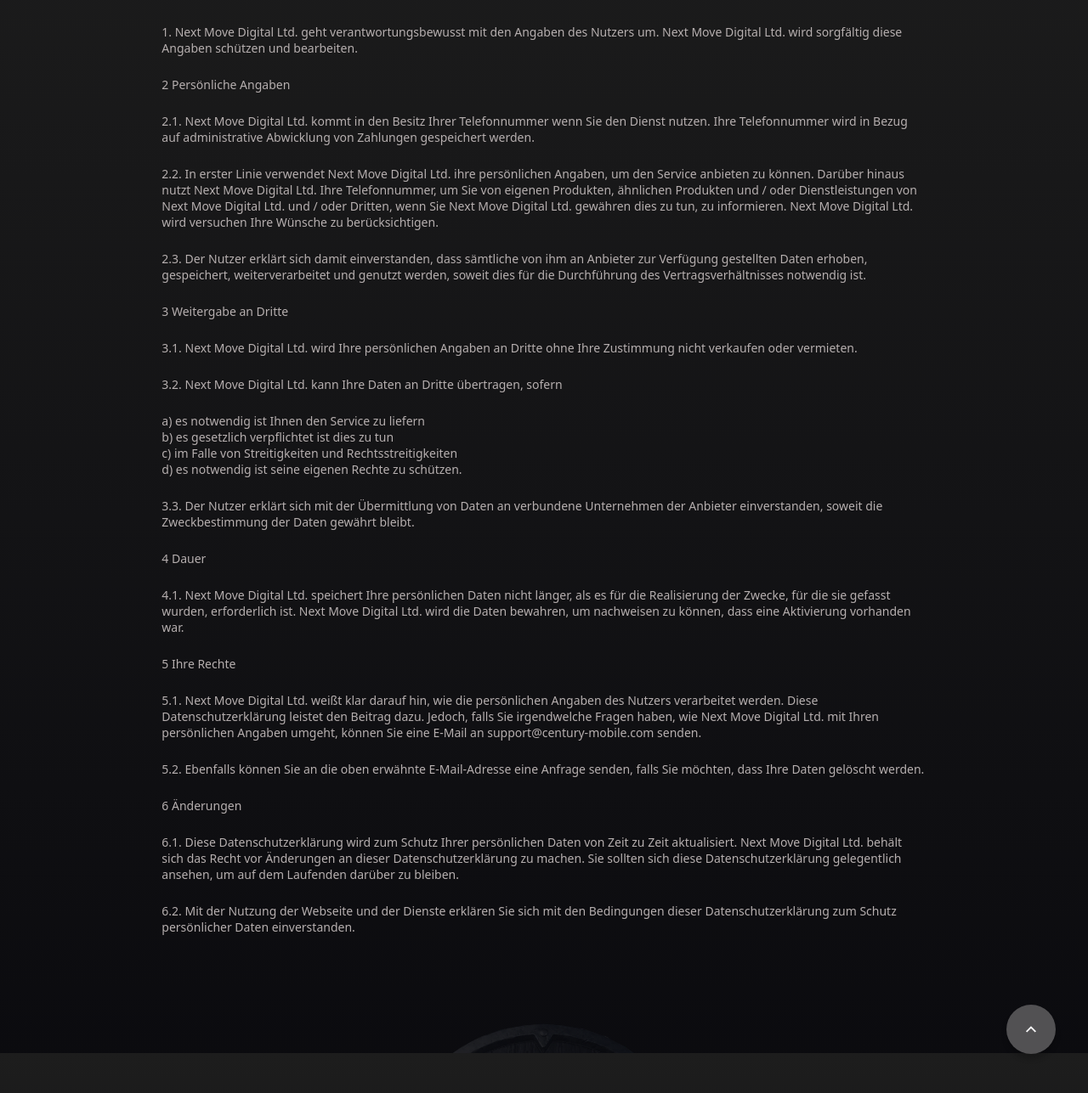
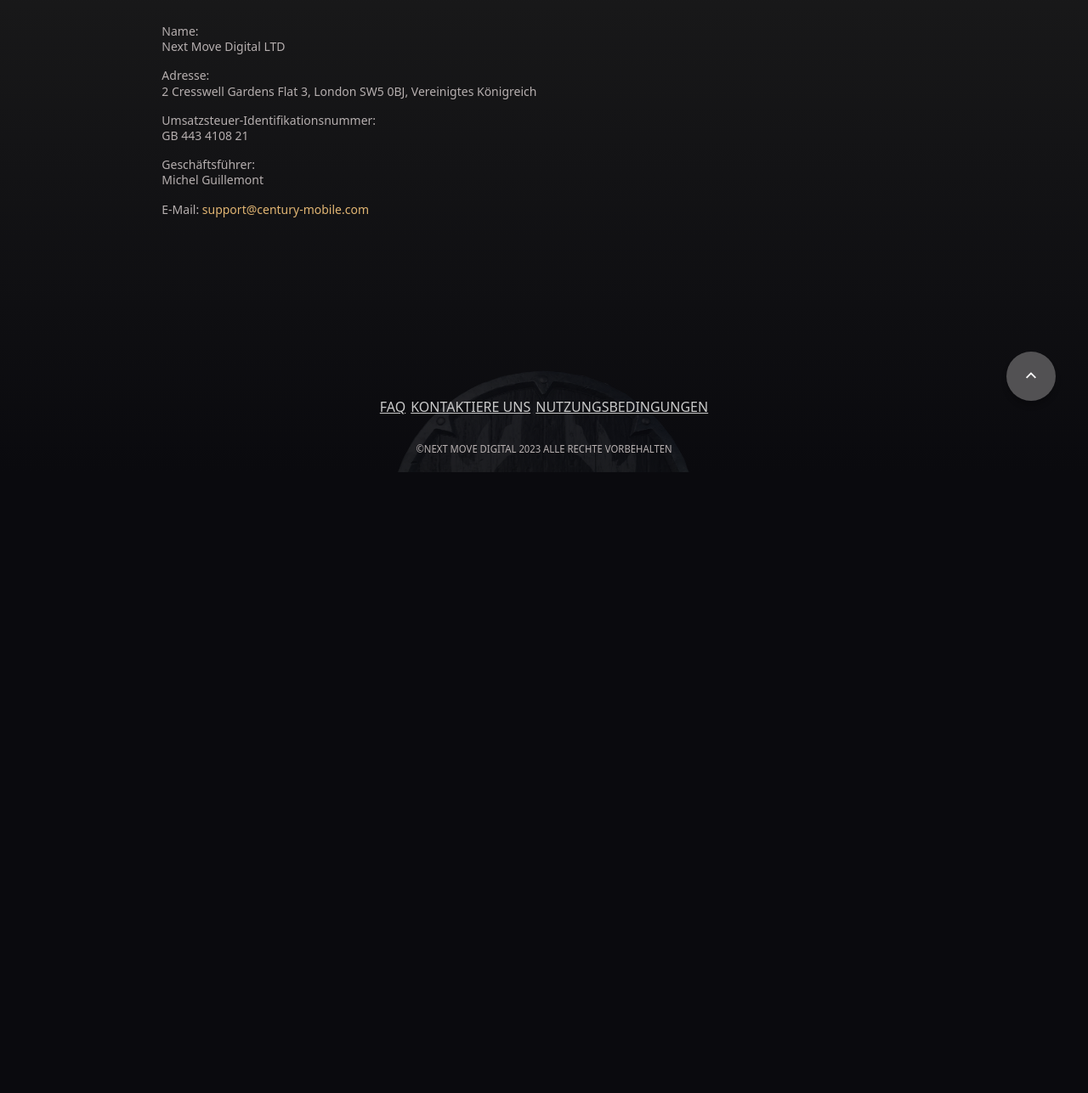
Before and after one commit to pwintegrations/austria-pin, a plain HTML site: page imprint.html in a window 1280 px wide. Shown: the part 190-1477 px from the top of the page at 85% size. After the commit the page ends 800 px from the top, so only its background shows below. Drawn offline with nearby package versions, Linux system fonts and the light colour scheme; files whose address does not match are found by name.

Commit message:
New Pages

```diff
--- a/imprint.html
+++ b/imprint.html
@@ -59,80 +59,6 @@
             </div>
         </div>
     </div>
-    <section class="terms">
-        <div class="container container-sm">
-            <div class="row justify-content-center">
-                <div class="col-md-10 col-12">
-                    <div class="text-block">
-                        <p>1. Next Move Digital Ltd. geht verantwortungsbewusst mit den Angaben des Nutzers um. Next Move Digital Ltd. wird sorgfältig diese Angaben schützen und bearbeiten.</p>
-                        <p>2 Persönliche Angaben</p>
-                        <p>2.1. Next Move Digital Ltd. kommt in den Besitz Ihrer Telefonnummer wenn Sie den Dienst nutzen. Ihre Telefonnummer wird in Bezug auf administrative Abwicklung von Zahlungen gespeichert werden.</p>
-                        <p>2.2. In erster Linie verwendet Next Move Digital Ltd. ihre persönlichen Angaben, um den Service anbieten zu können. Darüber hinaus nutzt Next Move Digital Ltd. Ihre Telefonnummer, um Sie von eigenen Produkten, ähnlichen Produkten und / oder Dienstleistungen von Next Move Digital Ltd. und / oder Dritten, wenn Sie Next Move Digital Ltd. gewähren dies zu tun, zu informieren. Next Move Digital Ltd. wird versuchen Ihre Wünsche zu berücksichtigen.</p>
-                        <p>2.3. Der Nutzer erklärt sich damit einverstanden, dass sämtliche von ihm an Anbieter zur Verfügung gestellten Daten erhoben, gespeichert, weiterverarbeitet und genutzt werden, soweit dies für die Durchführung des Vertragsverhältnisses notwendig ist.</p>
-                        <p>3 Weitergabe an Dritte</p>
-                        <p>3.1. Next Move Digital Ltd. wird Ihre persönlichen Angaben an Dritte ohne Ihre Zustimmung nicht verkaufen oder vermieten.</p>
-                        <p>3.2. Next Move Digital Ltd. kann Ihre Daten an Dritte übertragen, sofern</p>
-                        <p>
-
-                            <span class="separate-line">a) es notwendig ist Ihnen den Service zu liefern</span>
-                            <span class="separate-line">b) es gesetzlich verpflichtet ist dies zu tun</span>
-                            <span class="separate-line">c) im Falle von Streitigkeiten und Rechtsstreitigkeiten</span>
-                            <span class="separate-line">d) es notwendig ist seine eigenen Rechte zu schützen.</span>
-                        </p>
-                        <p>3.3. Der Nutzer erklärt sich mit der Übermittlung von Daten an verbundene Unternehmen der Anbieter einverstanden, soweit die Zweckbestimmung der Daten gewährt bleibt.</p>
-                        <p>4 Dauer</p>
-                        <p>4.1. Next Move Digital Ltd. speichert Ihre persönlichen Daten nicht länger, als es für die Realisierung der Zwecke, für die sie gefasst wurden, erforderlich ist. Next Move Digital Ltd. wird die Daten bewahren, um nachweisen zu können, dass eine Aktivierung vorhanden war.</p>
-                        <p>5 Ihre Rechte</p>
-                        <p>5.1. Next Move Digital Ltd. weißt klar darauf hin, wie die persönlichen Angaben des Nutzers verarbeitet werden. Diese Datenschutzerklärung leistet den Beitrag dazu. Jedoch, falls Sie irgendwelche Fragen haben, wie Next Move Digital Ltd. mit Ihren persönlichen Angaben umgeht, können Sie eine E-Mail an support@century-mobile.com senden.</p>
-                        <p>5.2. Ebenfalls können Sie an die oben erwähnte E-Mail-Adresse eine Anfrage senden, falls Sie möchten, dass Ihre Daten gelöscht werden.</p>
-
-                        <p>6 Änderungen</p>
-                        <p>6.1. Diese Datenschutzerklärung wird zum Schutz Ihrer persönlichen Daten von Zeit zu Zeit aktualisiert. Next Move Digital Ltd. behält sich das Recht vor Änderungen an dieser Datenschutzerklärung zu machen. Sie sollten sich diese Datenschutzerklärung gelegentlich ansehen, um auf dem Laufenden darüber zu bleiben.
-                        </p>
-                        <p>6.2. Mit der Nutzung der Webseite und der Dienste erklären Sie sich mit den Bedingungen dieser Datenschutzerklärung zum Schutz persönlicher Daten einverstanden.</p>
-                    </div>
-                </div>
-            </div>
-        </div>
-    </section>
-    <footer class="landing-footer inner-footer">
-        <div class="container container-sm">
-            <div class="row">
-                <div id="button-up" class="button-to-top">
-                    <i></i>
-                </div>
-                <nav class="footer-menu navbar col-sm-12">
-                    <ul>
-                        <li>
-                            <a href="/faq.html">FAQ</a>
-                        </li>
-                        <li>
-                            <a href="/contact_us.html">Kontaktiere uns</a>
-                        </li>
-                        <li>
-                            <a href="terms.html">Datenschutz</a>
-                        </li>
-                    </ul>
-                </nav>
-                <div class="footer-copyright col-sm-12">
-                    <small>©Next Move Digital 2023 Alle Rechte vorbehalten</small>
-                </div>
-            </div>
-        </div>
-    </footer>
-</main>
-
-<main class="inner-page">
-    <div class="container container-sm">
-        <div class="row">
-            <div class="navigation-link-wrapper col-12">
-                <a class="navigation-link" href="javascript:history.back()">
-                    <span class="backward-link"><i class="backward-icon"></i></span>
-                    <span class="backward-text">Impressum</span>
-                </a>
-            </div>
-        </div>
-    </div>
     <section class="faq-block">
         <div class="container container-sm">
             <div class="row justify-content-center">
@@ -150,6 +76,31 @@
             </div>
         </div>
     </section>
+    <footer class="landing-footer inner-footer">
+        <div class="container container-sm">
+            <div class="row">
+                <div id="button-up" class="button-to-top">
+                    <i></i>
+                </div>
+                <nav class="footer-menu navbar col-sm-12">
+                    <ul>
+                        <li>
+                            <a href="">FAQ</a>
+                        </li>
+                        <li>
+                            <a href="/contact_us.html">Kontaktiere uns</a>
+                        </li>
+                        <li>
+                            <a href="/terms.html">NUTZUNGSBEDINGUNGEN</a>
+                        </li>
+                    </ul>
+                </nav>
+                <div class="footer-copyright col-sm-12">
+                    <small>©Next Move Digital 2023 Alle Rechte vorbehalten</small>
+                </div>
+            </div>
+        </div>
+    </footer>
 </main>
 
 </body>
```
